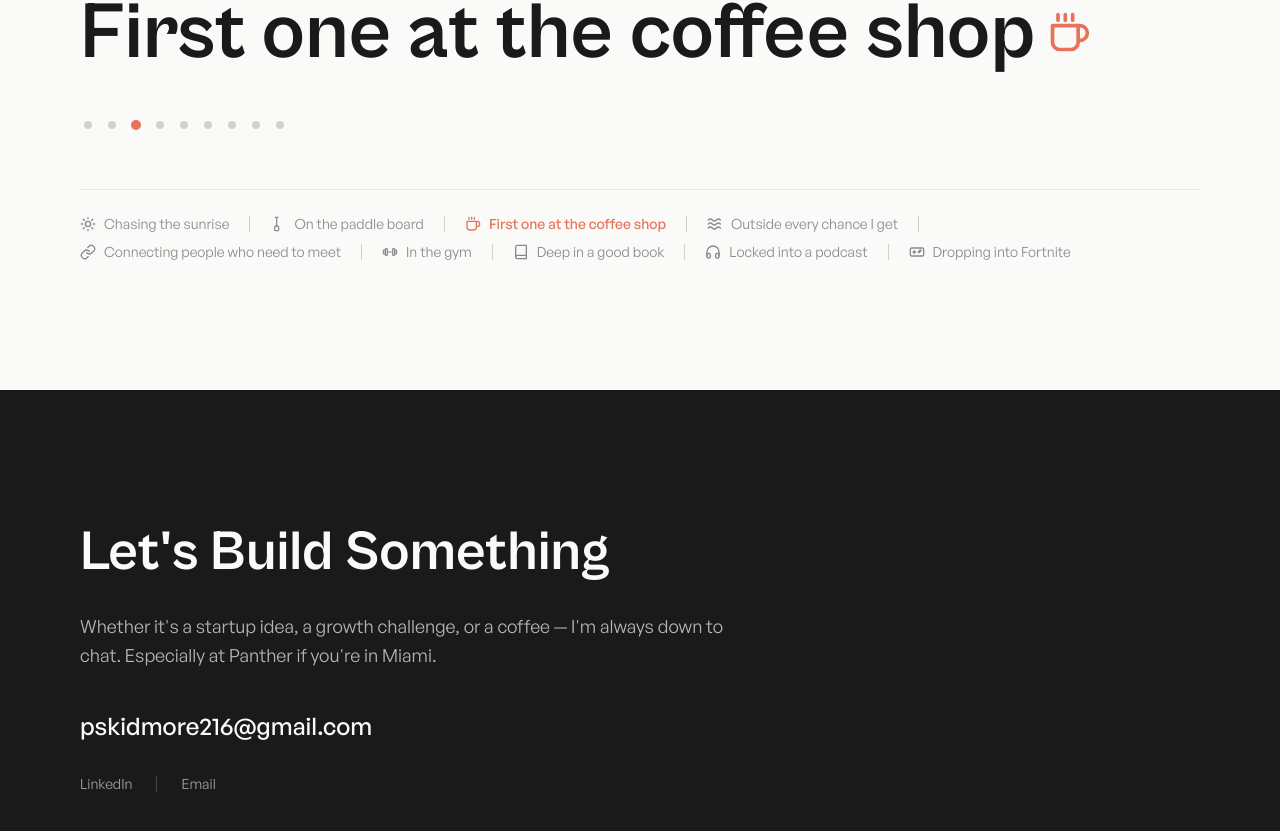
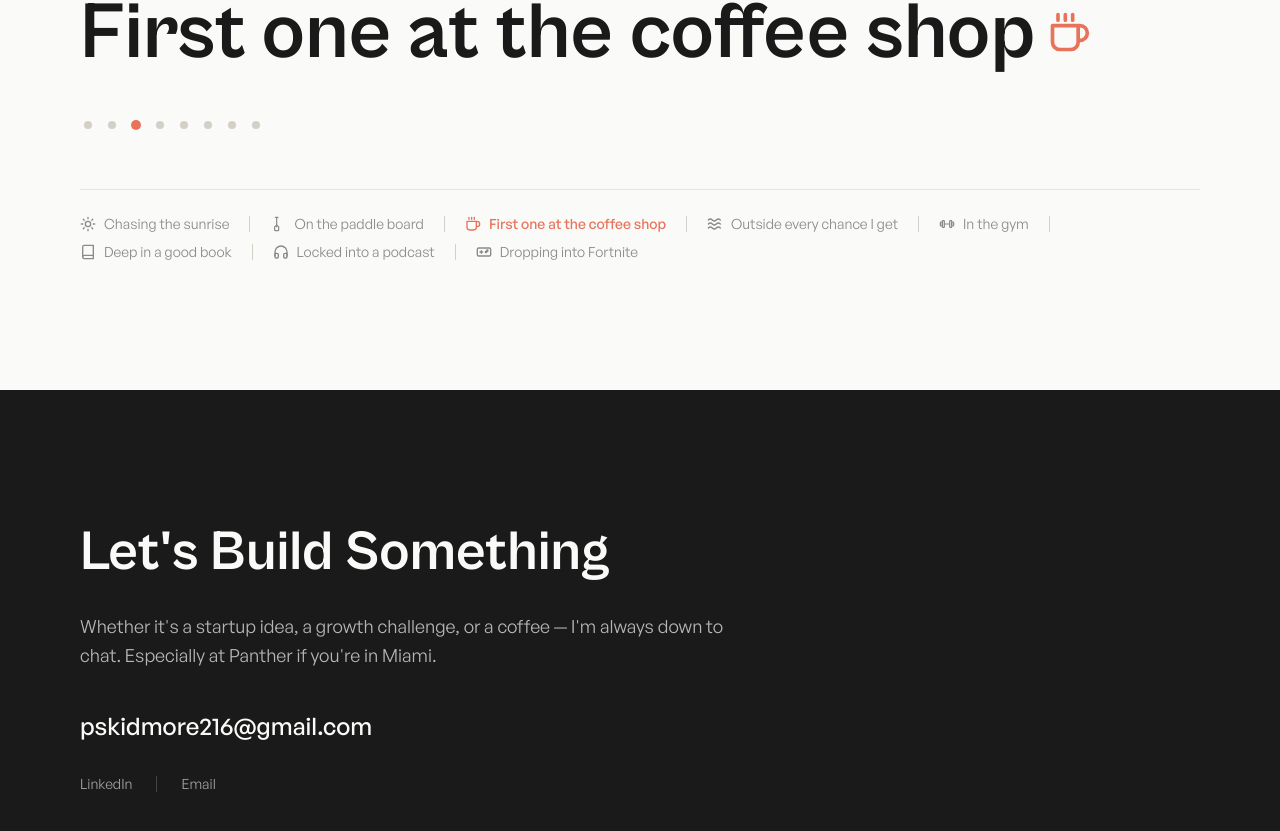
Before and after one commit to pskidz216/pskidzpersonalsite, a Next.js app: page / in a window 1280 px wide. Shown: the part 6742-7573 px from the top of the page. Built offline with nearby package versions, Linux system fonts and the light colour scheme.

Commit message:
Remove 'Connecting people who need to meet' from Off the Clock
Co-Authored-By: Claude Opus 4.6 <noreply@anthropic.com>

```diff
--- a/src/components/sections/OffTheClock.tsx
+++ b/src/components/sections/OffTheClock.tsx
@@ -107,7 +107,7 @@ const ACTIVITIES: Activity[] = [
   { text: "On the paddle board", icon: PaddleIcon },
   { text: "First one at the coffee shop", icon: CoffeeIcon },
   { text: "Outside every chance I get", icon: WavesIcon },
-  { text: "Connecting people who need to meet", icon: LinkIcon },
+
   { text: "In the gym", icon: DumbbellIcon },
   { text: "Deep in a good book", icon: BookIcon },
   { text: "Locked into a podcast", icon: HeadphonesIcon },
```
